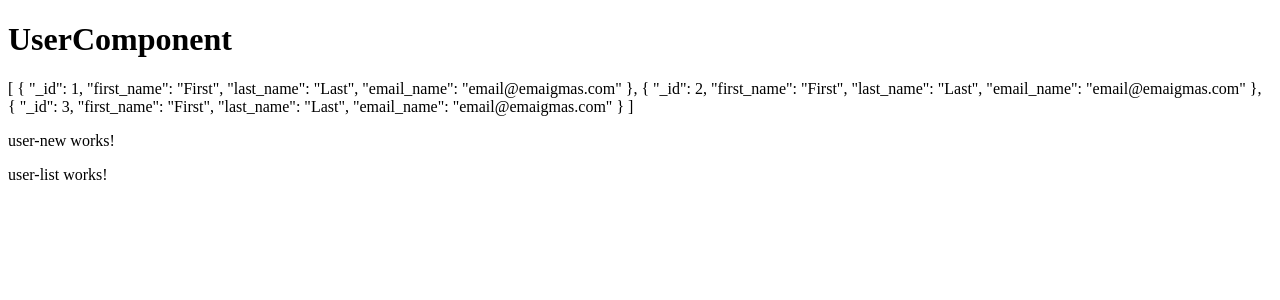
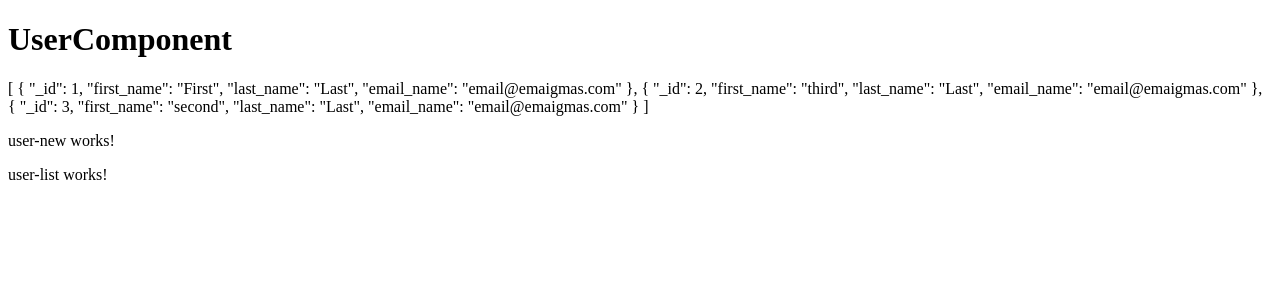
Before and after one commit to MikeDacanay/MEAN_Users, an Angular app: page / in a window 1280 px wide. Shown: the top 300 px of the page. Built offline with nearby package versions, Linux system fonts and the light colour scheme.

Commit message:
tested to see if service file links, wokring as intended

```diff
--- a/src/app/user/user.component.ts
+++ b/src/app/user/user.component.ts
@@ -8,11 +8,7 @@ import { User } from './user';
   styleUrls: ['./user.component.css']
 })
 export class UserComponent implements OnInit {
-	users: Array<User> = [
-		new User(1,"First","Last","email@emaigmas.com"),
-		new User(2,"First","Last","email@emaigmas.com"),
-		new User(3,"First","Last","email@emaigmas.com")
-	];
+	users: Array<User> = this._userService.test;
 
   constructor(private _userService: UserService) {
   }
--- a/src/app/user/user.service.ts
+++ b/src/app/user/user.service.ts
@@ -3,6 +3,12 @@ import { Injectable } from '@angular/core';
 // import { Http } from '@angular/http';
 @Injectable()
 export class UserService {
+
+  test =  [
+    new User(1,"First","Last","email@emaigmas.com"),
+    new User(2,"third","Last","email@emaigmas.com"),
+    new User(3,"second","Last","email@emaigmas.com")
+  ];
 
   constructor() { }
 
```
